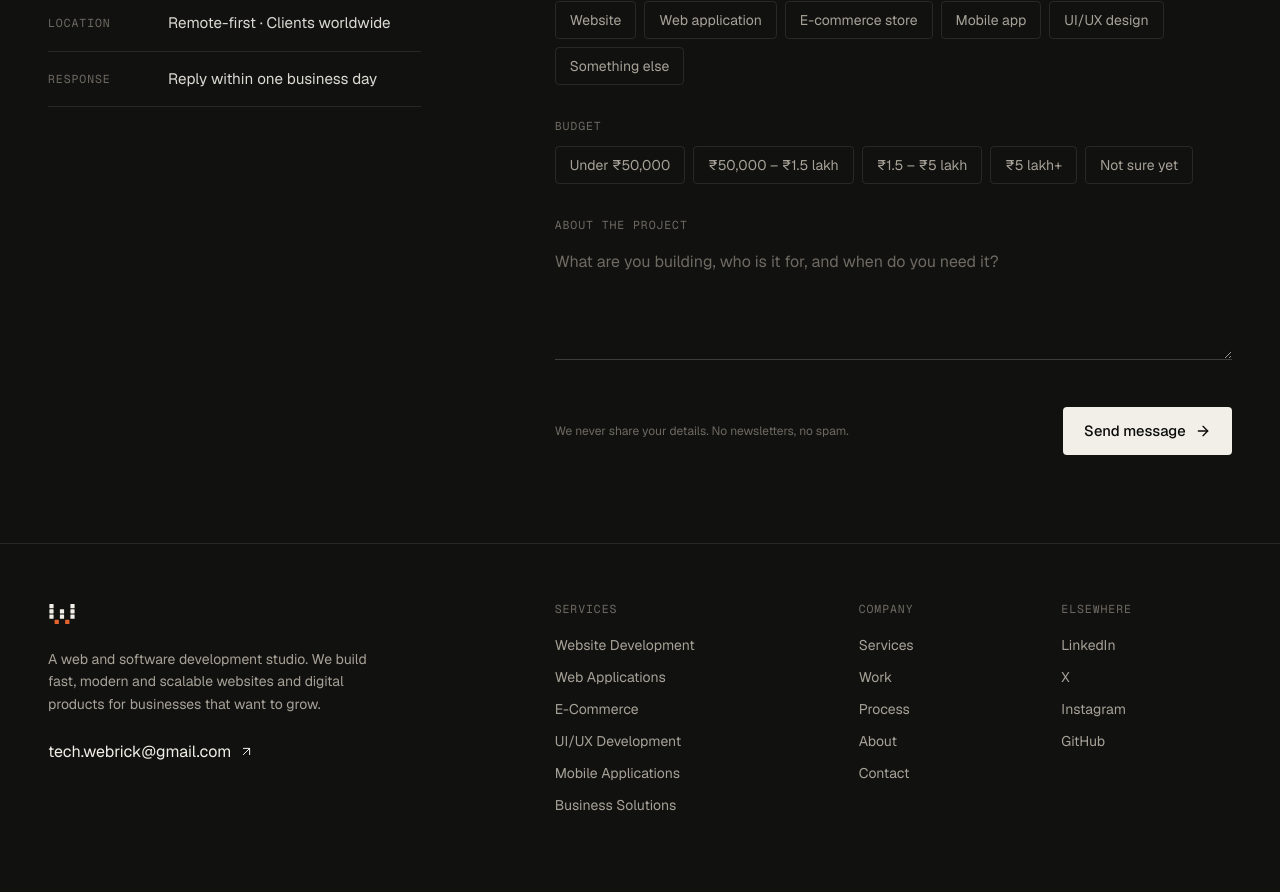
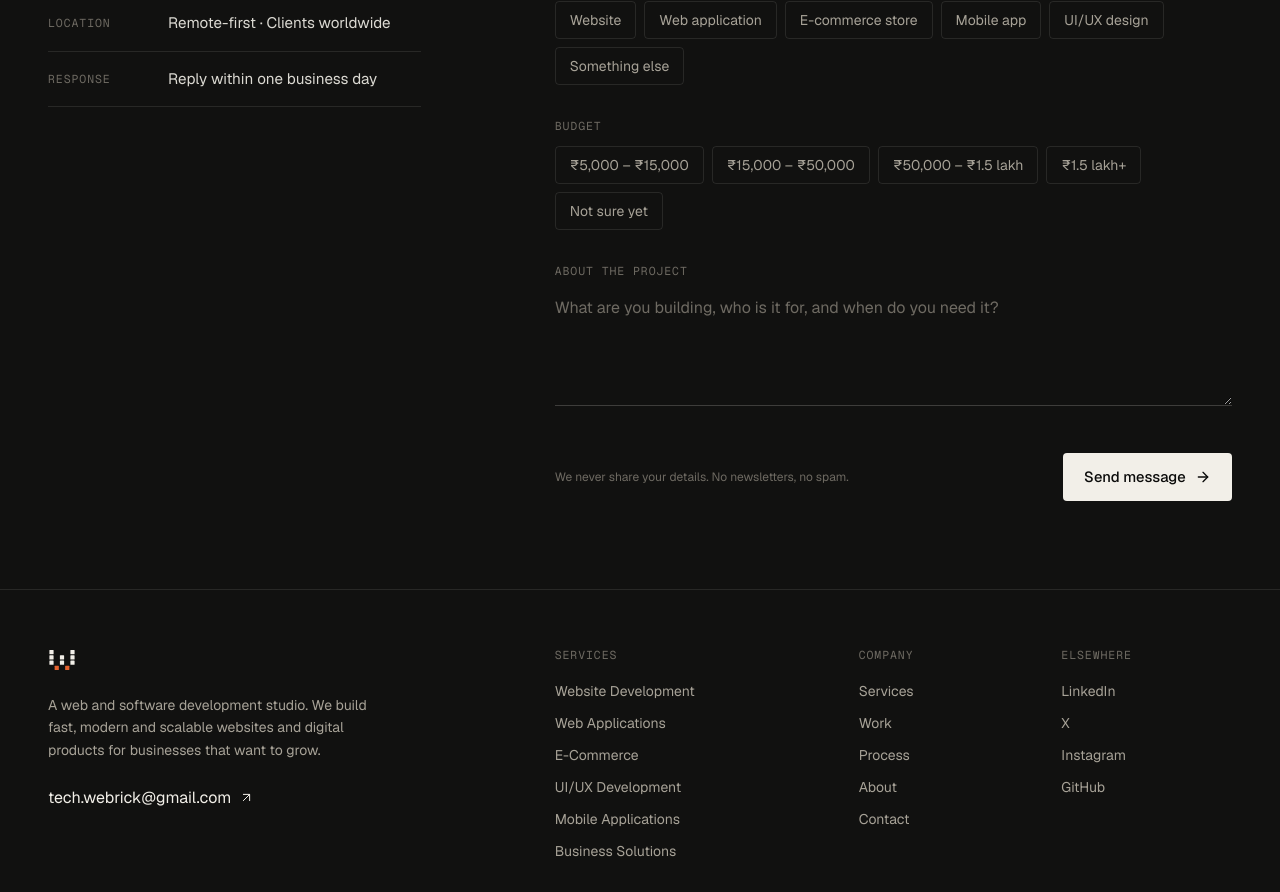
Before and after one commit to dhruvverm/webrick, a React (Vite) app: page / in a window 1280 px wide. Shown: the part 9121-10013 px from the top of the page. Built offline with nearby package versions, Linux system fonts and the light colour scheme.

Commit message:
Budget ranges start at ₹5,000
Co-Authored-By: Claude Fable 5.1 <noreply@anthropic.com>

```diff
--- a/src/components/sections/Contact.jsx
+++ b/src/components/sections/Contact.jsx
@@ -7,7 +7,7 @@ import MaskedText from '../ui/MaskedText'
 import { site } from '../../data/site'
 
 const projectTypes = ['Website', 'Web application', 'E-commerce store', 'Mobile app', 'UI/UX design', 'Something else']
-const budgets = ['Under ₹50,000', '₹50,000 – ₹1.5 lakh', '₹1.5 – ₹5 lakh', '₹5 lakh+', 'Not sure yet']
+const budgets = ['₹5,000 – ₹15,000', '₹15,000 – ₹50,000', '₹50,000 – ₹1.5 lakh', '₹1.5 lakh+', 'Not sure yet']
 const initial = { name: '', email: '', company: '', type: '', budget: '', message: '' }
 
 const shake = { x: [0, -6, 6, -4, 4, 0], transition: { duration: 0.4 } }
```
